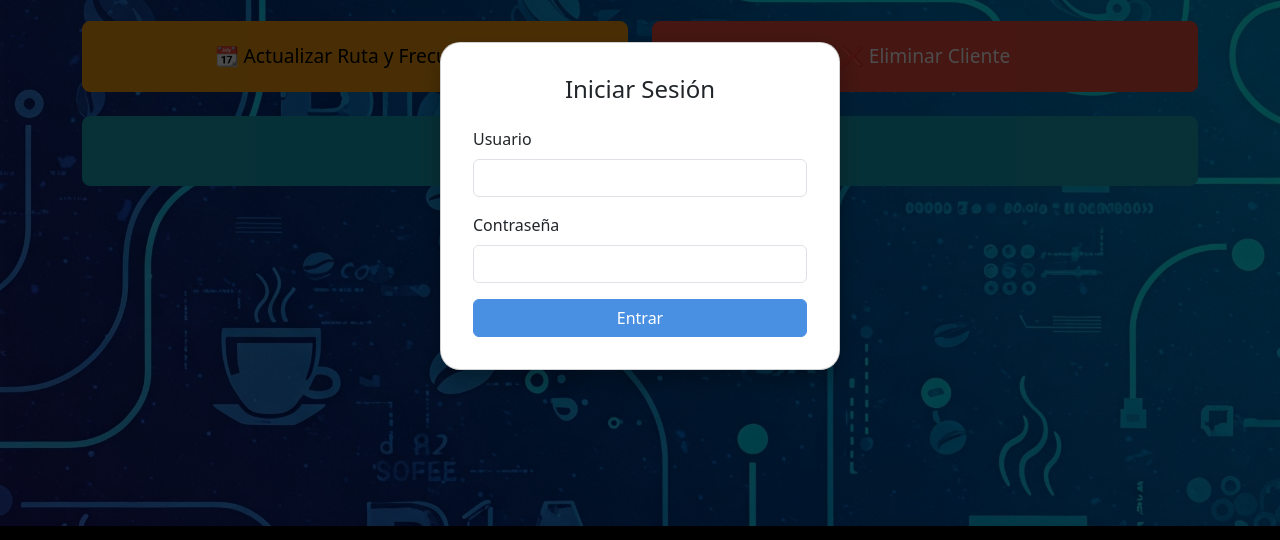
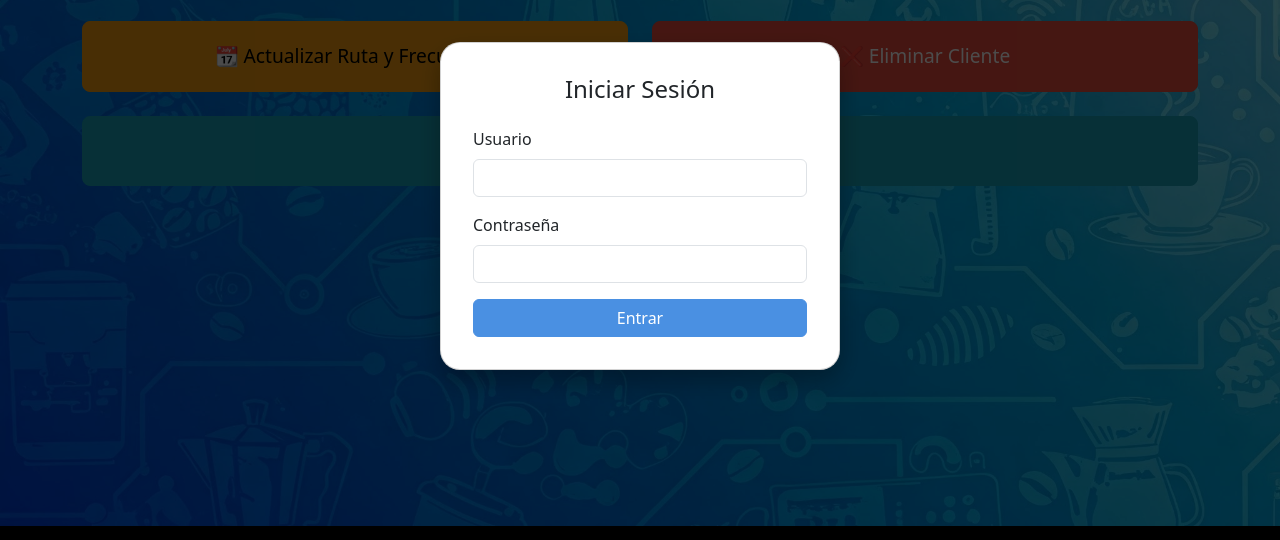
Before and after one commit to DTREJOBIA/ACTUALIZACION-DE-CLIENTES, a plain HTML site: page index.html in a window 1280 px wide. Shown: the part 194-734 px from the top of the page. Drawn offline with nearby package versions, Linux system fonts and the light colour scheme.

Commit message:
Update index.html

```diff
--- a/index.html
+++ b/index.html
@@ -9,7 +9,7 @@
     html, body {
       height: 100%;
       margin: 0;
-      background-image: url('fondo2.jpg');
+      background-image: url('fondo3.jpg');
       background-size: cover;
       background-position: center;
       background-repeat: no-repeat;
```
